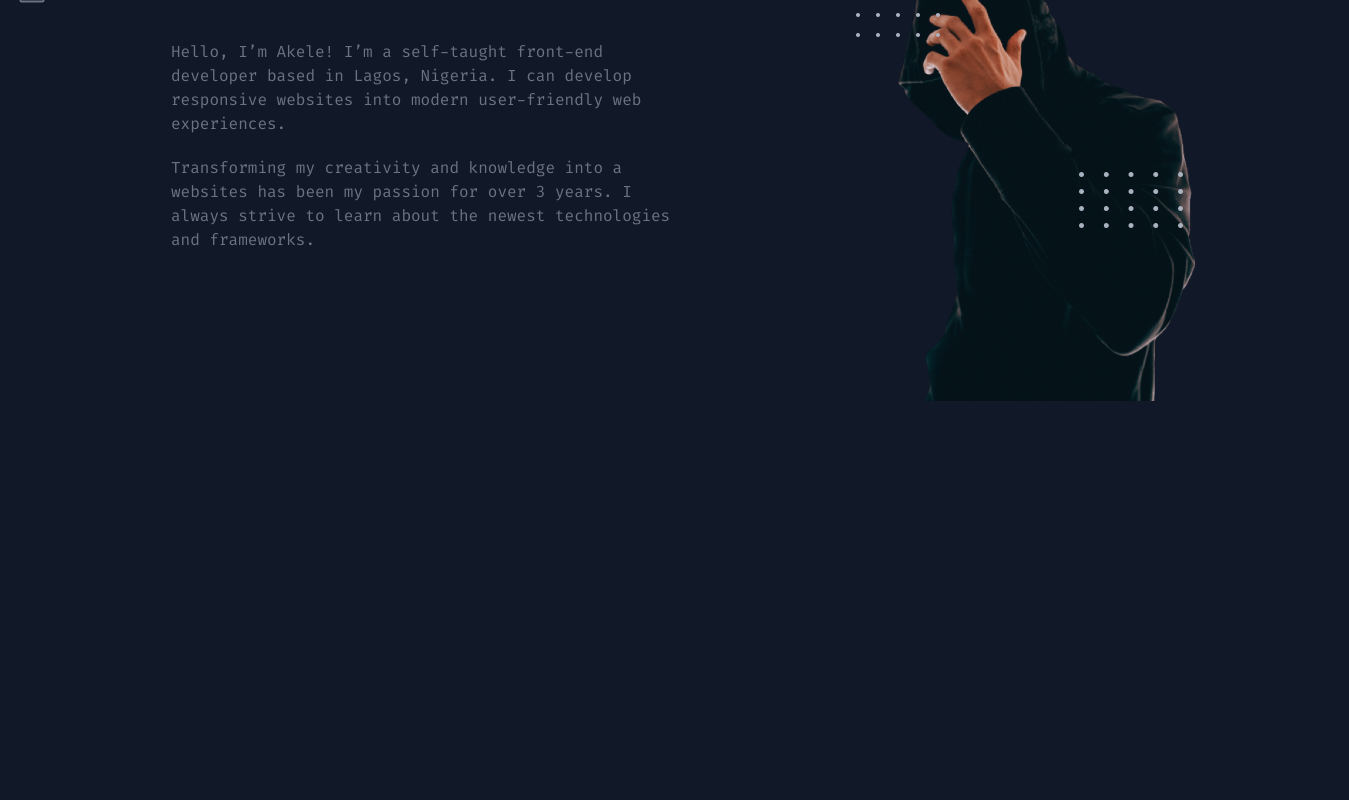
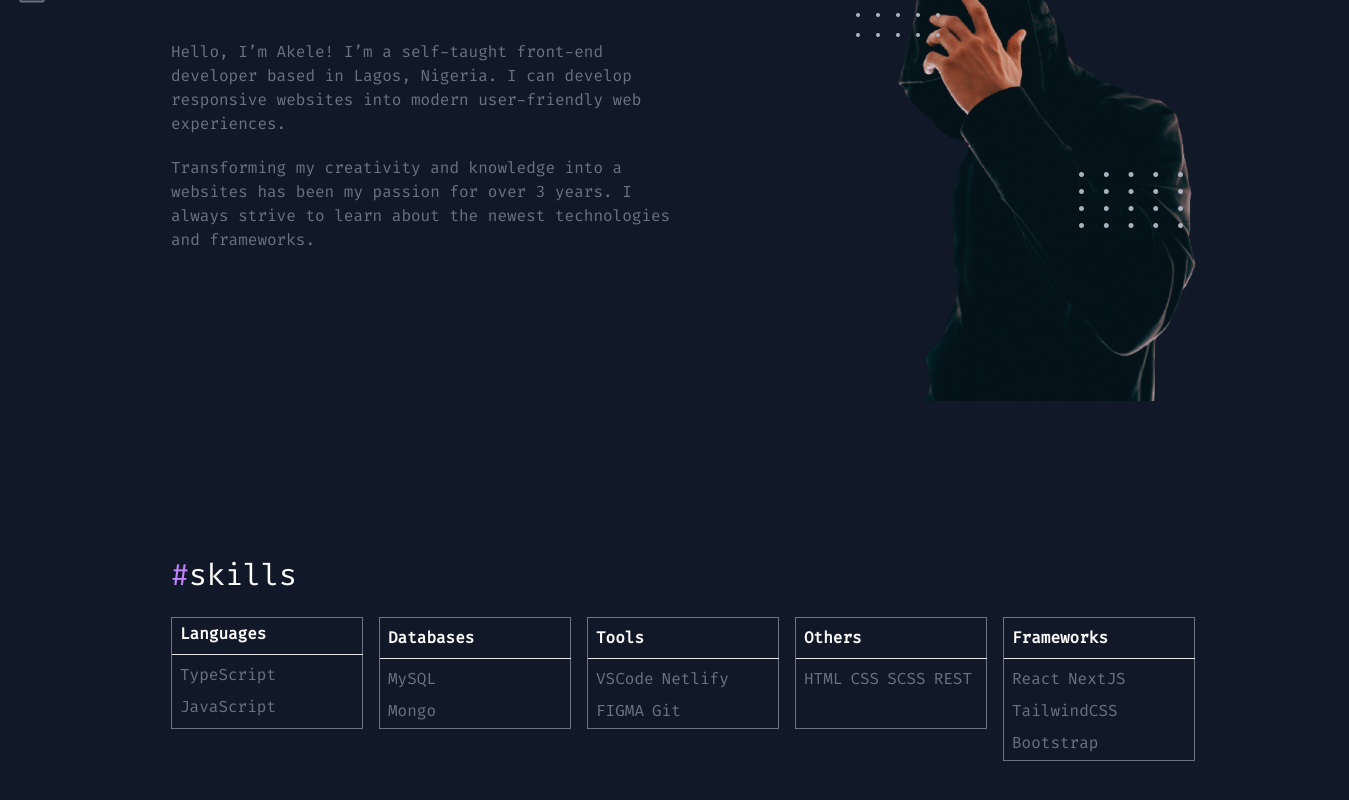
Before and after one commit to AkeleA/new-port, a Next.js app: page /about in a window 1280 px wide. Shown: the part 266-1066 px from the top of the page, 1349 px wide, since content can reach past the window. Built offline with nearby package versions, Linux system fonts and the light colour scheme.

Commit message:
About section 70%

```diff
--- /dev/null
+++ b/app/about/funfacts.tsx
@@ -0,0 +1,9 @@
+import React from "react";
+
+type Props = {};
+
+const Funfacts = (props: Props) => {
+  return <div>F</div>;
+};
+
+export default F;
--- a/app/about/page.tsx
+++ b/app/about/page.tsx
@@ -4,6 +4,7 @@ import Image from "next/image";
 import Sidebar from "@/components/Sidebar";
 import Footer from "@/components/Footer";
 import AkeleProf from "./bio";
+import Akeleskills from "./skills";
 
 type Props = {};
 
@@ -14,6 +15,48 @@ const Biography = (props: Props) => {
       <Navbar />
       <Footer />
       <AkeleProf />
+      <Akeleskills />
+      <div>
+        <div className="absolute box-border left-[1284px] top-[672px]">
+          <Image
+            src="/backrect1.png"
+            width={91}
+            height={91}
+            alt="background image"
+          />
+        </div>
+        <div className="absolute box-border left-[1298px] top-[1160px]">
+          <Image
+            src="/backrect2.png"
+            width={155}
+            height={155}
+            alt="background image 2"
+          />
+        </div>
+        <div className="absolute box-border -left-[77px] top-[2125px]">
+          <Image
+            src="/backrect3.png"
+            width={155}
+            height={155}
+            alt="background image"
+          />
+        </div>
+        <div className="flex flex-col justify-between items-start p-2 gap-4 absolute w-[83px] h-[103px] left-[1266px] top-[2294px] overflow-hidden">
+          <Image src="/dot1.png" alt="dots 1" width={83} height={4} />
+          <Image src="/dot2.png" alt="dots 1" width={83} height={4} />
+          <Image src="/dot3.png" alt="dots 1" width={83} height={4} />
+          <Image src="/dot4.png" alt="dots 1" width={83} height={4} />
+          <Image src="/dot5.png" alt="dots 1" width={83} height={4} />
+        </div>
+
+        <div className="flex flex-col justify-between items-start p-0 gap-4 absolute w-[103px] h-[103px] -left-[51px] top-[2705px] overflow-hidden">
+          <Image src="/dot1.png" alt="dots 1" width={83} height={4} />
+          <Image src="/dot2.png" alt="dots 1" width={83} height={4} />
+          <Image src="/dot3.png" alt="dots 1" width={83} height={4} />
+          <Image src="/dot4.png" alt="dots 1" width={83} height={4} />
+          <Image src="/dot5.png" alt="dots 1" width={83} height={4} />
+        </div>
+      </div>
     </div>
   );
 };
--- /dev/null
+++ b/app/about/skills.json
@@ -0,0 +1,28 @@
+{
+  "Languages": {
+    "TypeScript": true,
+    "JavaScript": true
+  },
+  "Databases": {
+    "MySQL": true,
+    "Mongo": true
+  },
+  "Tools": {
+    "VSCode": true,
+    "Netlify": true,
+    "FIGMA": true,
+    "Git": true
+  },
+  "Others": {
+    "HTML": true,
+    "CSS": true,
+    "SCSS": true,
+    "REST": true
+  },
+  "Frameworks": {
+    "React": true,
+    "NextJS": true,
+    "TailwindCSS": true,
+    "Bootstrap": true
+  }
+}
--- /dev/null
+++ b/app/about/skills.tsx
@@ -0,0 +1,125 @@
+import React from "react";
+import skillsData from "./skills.json";
+
+type Props = {};
+
+const Akeleskills = (props: Props) => {
+  const { Languages, Databases, Tools, Others, Frameworks } = skillsData;
+
+  return (
+    <div className="absolute top-[819px] left-[171px] w-[1024px] h-[251px]">
+      <h2 className="w-[136px] h-[42px] inline-flex items-start">
+        <span className="text-purple-400 text-3xl not-italic font-medium font-sans leading-normal">
+          #
+        </span>
+        <span className="text-white font-sans leading-normal text-3xl not-italic font-medium">
+          skills
+        </span>
+      </h2>
+
+      <div className="absolute top-16 left-0 inline-flex items-start gap-4">
+        {/* Render Languages */}
+        <div className="flex w-[192px] h-28 pt-1 flex-col flex-initial items-start gap-2 border border-solid border-gray-500">
+          <h3 className="flex pl-2 items start self-stretch w-44 h-auto">
+            <span className="text-white font-sans text-base not-italic font-semibold leading-normal">
+              Languages
+            </span>
+          </h3>
+          <hr className="w-[191px] h-0 color-gray-500" />
+          <ul className="flex flex-col pt-0 pr-2 pb-0 pl-2 items start gap-2">
+            {Object.keys(Languages).map((language) => (
+              <li
+                key={language}
+                className="text-gray-500 font-sans text-base not-italic font-normal leading-normal"
+              >
+                {language}
+              </li>
+            ))}
+          </ul>
+        </div>
+
+        {/* Render Databases */}
+        <div className="flex w-48 h-28 pt-2 pr-0 pb-2 pl-0 flex-col items-start gap-2 flex-initial border border-solid border-gray-500">
+          <h3 className="flex pt-0 pr-2 pb-0 pl-2 items-start self-stretch">
+            <span className="text-white font-sans text-base not-italic font-semibold leading-normal">
+              Databases
+            </span>
+          </h3>
+          <hr className="w-[191px] h-0 color-gray-500" />
+          <ul className="flex pt-0 pr-2 pl-2 pb-1 flex-col items-start gap-2">
+            {Object.keys(Databases).map((database) => (
+              <li
+                className="text-gray-500 font-sans text-base not-italic font-normal leading-normal"
+                key={database}
+              >
+                {database}
+              </li>
+            ))}
+          </ul>
+        </div>
+
+        {/* Render Tools */}
+        <div className="flex w-48 h-28 pt-2 pr-0 pb-2 pl-0 flex-col items-start gap-2 flex-initial border border-solid border-gray-500">
+          <h3 className="flex pt-0 pr-2 pb-0 pl-2 items-start self-stretch">
+            <span className="text-white font-sans text-base not-italic font-semibold leading-normal">
+              Tools
+            </span>
+          </h3>
+          <hr className="w-[191px] h-0 color-gray-500" />
+          <ul className="flex pt-0 pr-2 pl-2 pb-1 flex-row flex-wrap items-start gap-2">
+            {Object.keys(Tools).map((tool) => (
+              <li
+                className="text-gray-500 font-sans text-base not-italic font-normal leading-normal"
+                key={tool}
+              >
+                {tool}
+              </li>
+            ))}
+          </ul>
+        </div>
+
+        {/* Render Others */}
+        <div className="flex w-48 h-28 pt-2 pr-0 pb-2 pl-0 flex-col items-start gap-2 flex-initial border border-solid border-gray-500">
+          <h3 className="flex pt-0 pr-2 pb-0 pl-2 items-start self-stretch">
+            <span className="text-white font-sans text-base not-italic font-semibold leading-normal">
+              Others
+            </span>
+          </h3>
+          <hr className="w-[191px] h-0 color-gray-500" />
+          <ul className="flex pt-0 pr-2 pl-2 pb-1 flex-row flex-wrap items-start gap-2">
+            {Object.keys(Others).map((other) => (
+              <li
+                className="text-gray-500 font-sans text-base not-italic font-normal leading-normal"
+                key={other}
+              >
+                {other}
+              </li>
+            ))}
+          </ul>
+        </div>
+
+        {/* Render Frameworks */}
+        <div className="flex w-48 h-36 pt-2 pr-0 pb-2 pl-0 flex-col items-start gap-2 flex-initial border border-solid border-gray-500">
+          <h3 className="flex pt-0 pr-2 pb-0 pl-2 items-start self-stretch">
+            <span className="text-white font-sans text-base not-italic font-semibold leading-normal">
+              Frameworks
+            </span>
+          </h3>
+          <hr className="w-[191px] h-0 color-gray-500" />
+          <ul className="flex pt-0 pr-2 pl-2 pb-1 flex-row flex-wrap items-start gap-2">
+            {Object.keys(Frameworks).map((framework) => (
+              <li
+                className="text-gray-500 font-sans text-base not-italic font-normal leading-normal"
+                key={framework}
+              >
+                {framework}
+              </li>
+            ))}
+          </ul>
+        </div>
+      </div>
+    </div>
+  );
+};
+
+export default Akeleskills;
```
